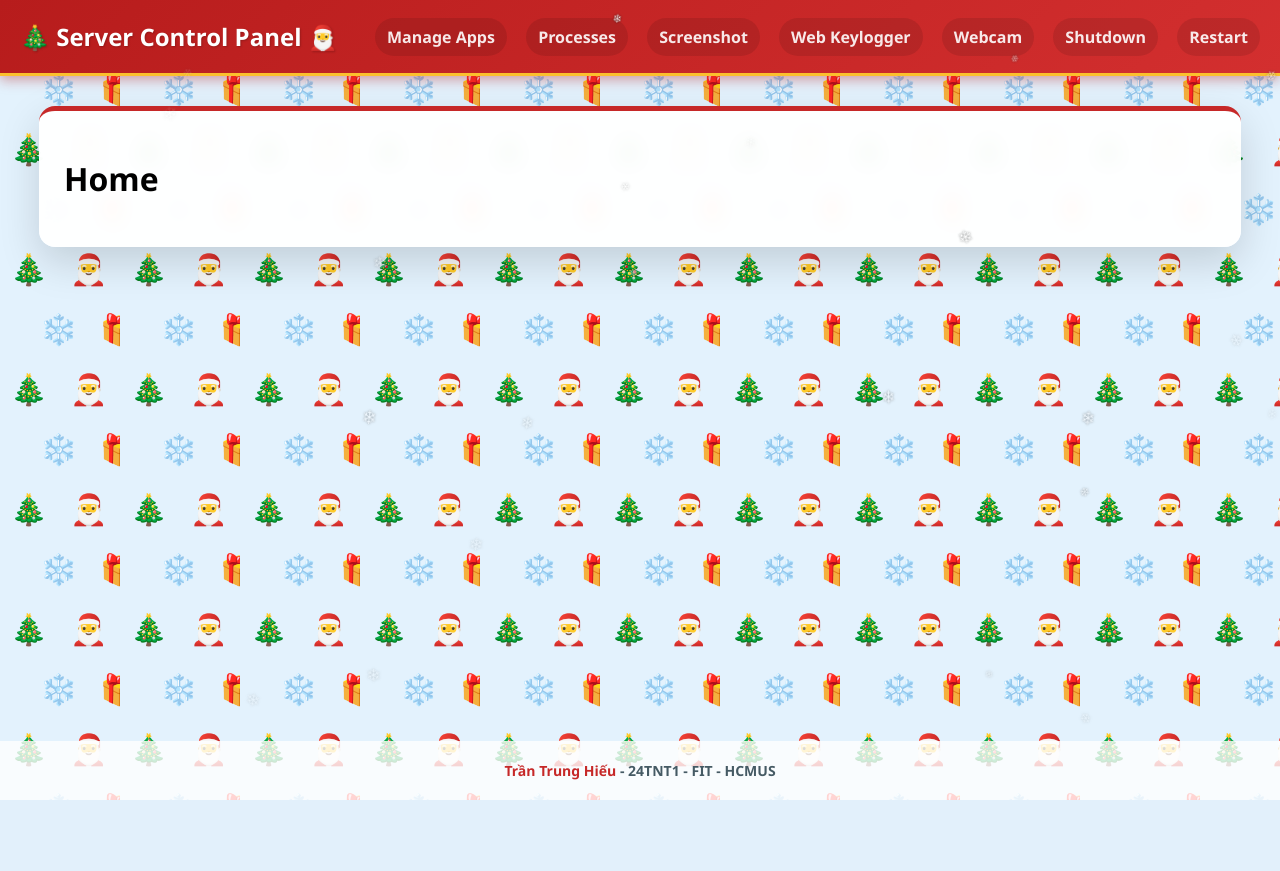
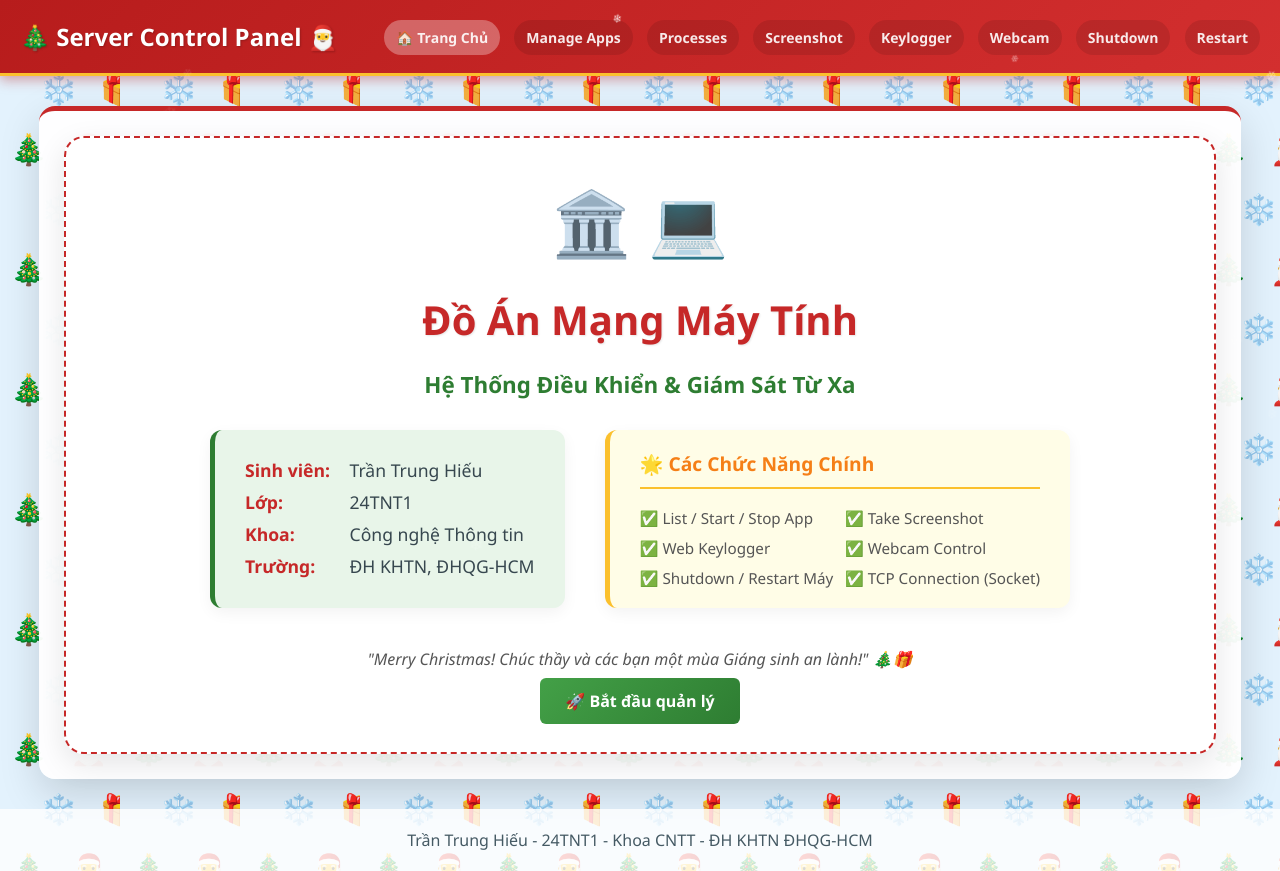
Before and after one commit to trunghieu06/Networking-Project, a Flask app: page / in a window 1280 px wide. Before the commit the page ends 800 px from the top, so only its background shows below. Run offline with Flask 3, Linux system fonts and the light colour scheme.

Commit message:
Change theme

```diff
--- a/templates/index.html
+++ b/templates/index.html
@@ -1,7 +1,7 @@
 <!DOCTYPE html>
 <html>
 <head>
-    <title>Server Control Panel - Christmas Edition</title>
+    <title>Networking Project - Trần Trung Hiếu</title>
     <link rel="stylesheet" href="/static/style.css">
 
     <style>
@@ -26,7 +26,7 @@
             display: flex; flex-direction: column; min-height: 100vh;
         }
 
-        /* TOPBAR & MENU (Giữ nguyên) */
+        /* TOPBAR & MENU */
         .topbar {
             background: linear-gradient(135deg, #b71c1c 0%, #d32f2f 100%) !important;
             box-shadow: 0 4px 12px rgba(183, 28, 28, 0.4);
@@ -37,7 +37,7 @@
         }
         .topbar h2 { margin: 0; color: white; text-shadow: 1px 1px 2px rgba(0,0,0,0.2); }
         .menu a {
-            margin-left: 15px; text-decoration: none; font-weight: bold;
+            margin-left: 10px; text-decoration: none; font-weight: bold; font-size: 14px;
             color: rgba(255,255,255,0.9) !important; transition: all 0.3s ease;
             position: relative; background: rgba(0,0,0,0.1); padding: 8px 12px; border-radius: 20px;
         }
@@ -46,118 +46,78 @@
             transform: translateY(-2px); box-shadow: 0 2px 5px rgba(0,0,0,0.2);
         }
 
-        /* --- TABLE STYLES --- */
-        .table-container {
-            max-height: 600px;
-            overflow-y: auto;
-            border: 1px solid #e0e0e0;
+        /* --- STYLES CHO TRANG HOME (INTRO) --- */
+        .intro-card {
+            text-align: center;
+            padding: 40px;
+            border: 2px dashed var(--xmas-red);
+            border-radius: 20px;
+            background: rgba(255, 255, 255, 0.95);
+            box-shadow: 0 10px 30px rgba(0,0,0,0.1);
+        }
+        .intro-title {
+            color: var(--xmas-red);
+            font-size: 2.5em;
+            margin-bottom: 5px;
+            text-shadow: 1px 1px 2px rgba(0,0,0,0.1);
+        }
+        .intro-subtitle {
+            color: var(--xmas-green);
+            font-size: 1.4em;
+            margin-bottom: 30px;
+            font-weight: 600;
+        }
+        .info-box {
+            display: inline-block;
+            text-align: left;
+            background: #e8f5e9;
+            padding: 20px 30px;
             border-radius: 12px;
-            box-shadow: 0 8px 20px rgba(0,0,0,0.08);
-            background: white;
-            scrollbar-width: thin;
+            box-shadow: 0 5px 15px rgba(0,0,0,0.05);
+            border-left: 5px solid var(--xmas-green);
+            vertical-align: top;
+            margin-right: 20px;
         }
+        .info-box p { margin: 8px 0; font-size: 1.1em; color: #37474f; }
+        .info-box strong { color: var(--xmas-red); width: 100px; display: inline-block; }
+
+        .feature-box {
+            display: inline-block;
+            text-align: left;
+            background: #fffde7;
+            padding: 20px 30px;
+            border-radius: 12px;
+            box-shadow: 0 5px 15px rgba(0,0,0,0.05);
+            border-left: 5px solid var(--xmas-gold);
+            vertical-align: top;
+            max-width: 500px;
+        }
+        .feature-box h3 { margin-top: 0; color: #f57f17; border-bottom: 2px solid #fbc02d; padding-bottom: 10px; font-size: 1.2em;}
+        .feature-list { list-style: none; padding: 0; margin: 0; display: grid; grid-template-columns: 1fr 1fr; gap: 10px; }
+        .feature-list li { color: #555; font-weight: 500; font-size: 0.95em; }
+        .feature-list li::before { content: "✅ "; }
+
+        .school-logo { font-size: 4em; margin-bottom: 20px; display: block; }
+
+        /* ... (Giữ nguyên CSS cũ cho table, button, v.v.) ... */
+        .table-container { max-height: 600px; overflow-y: auto; border: 1px solid #e0e0e0; border-radius: 12px; background: white; }
         .process-table { width: 100%; border-collapse: collapse; font-size: 14px; }
-        .process-table thead th {
-            background-color: var(--xmas-red); color: white; padding: 15px;
-            position: sticky; top: 0; z-index: 10; text-align: left;
-            box-shadow: 0 2px 5px rgba(0,0,0,0.1);
-        }
-        .process-table td {
-            padding: 12px 15px; border-bottom: 1px solid #eee; color: #333;
-            vertical-align: middle;
-        }
-        .process-table tbody tr:hover {
-            background-color: #ffebee; transform: scale(1.002); z-index: 1;
-            position: relative; box-shadow: 0 2px 10px rgba(0,0,0,0.1);
-        }
+        .process-table th { background-color: var(--xmas-red); color: white; padding: 15px; position: sticky; top: 0; z-index: 10;}
+        .process-table td { padding: 12px 15px; border-bottom: 1px solid #eee; }
+        .badge { padding: 6px 12px; border-radius: 50px; font-weight: 700; font-size: 12px; text-transform: uppercase; }
+        .badge-running { background: var(--status-running-bg); color: var(--status-running-text); border: 1px solid #c8e6c9; }
+        .badge-stopped { background: var(--status-stopped-bg); color: var(--status-stopped-text); border: 1px solid #cfd8dc; }
 
-        /* --- STATUS BADGES (TRẠNG THÁI) --- */
-        .badge {
-            display: inline-block;
-            padding: 6px 12px;
-            border-radius: 50px;
-            font-size: 12px;
-            font-weight: 700;
-            text-transform: uppercase;
-            letter-spacing: 0.5px;
-        }
-        .badge-running {
-            background-color: var(--status-running-bg);
-            color: var(--status-running-text);
-            border: 1px solid #c8e6c9;
-        }
-        .badge-running::before { content: "● "; color: #43a047; } /* Dấu chấm xanh */
+        .btn-action { border: none; padding: 8px 16px; border-radius: 6px; font-weight: 600; cursor: pointer; color: white; margin: 0 2px; }
+        .btn-start { background: linear-gradient(135deg, #43a047, #2e7d32); }
+        .btn-stop, .danger { background: linear-gradient(135deg, #e53935, #c62828); }
+        .btn-disabled { background: #e0e0e0; color: #9e9e9e; cursor: not-allowed; }
 
-        .badge-stopped {
-            background-color: var(--status-stopped-bg);
-            color: var(--status-stopped-text);
-            border: 1px solid #cfd8dc;
-        }
-        .badge-stopped::before { content: "○ "; }
-
-        /* --- BEAUTIFUL ACTION BUTTONS --- */
-        .btn-action {
-            border: none;
-            padding: 8px 16px;
-            border-radius: 6px;
-            font-weight: 600;
-            font-size: 13px;
-            cursor: pointer;
-            transition: all 0.2s ease;
-            display: inline-flex; align-items: center; justify-content: center;
-            box-shadow: 0 2px 4px rgba(0,0,0,0.1);
-            color: white;
-            min-width: 80px;
-        }
-
-        .btn-start {
-            background: linear-gradient(135deg, #43a047, #2e7d32); /* Gradient Xanh */
-        }
-        .btn-start:hover {
-            background: linear-gradient(135deg, #4caf50, #388e3c);
-            transform: translateY(-2px);
-            box-shadow: 0 4px 8px rgba(46, 125, 50, 0.3);
-        }
-
-        .btn-stop {
-            background: linear-gradient(135deg, #e53935, #c62828); /* Gradient Đỏ */
-        }
-        .btn-stop:hover {
-            background: linear-gradient(135deg, #ef5350, #d32f2f);
-            transform: translateY(-2px);
-            box-shadow: 0 4px 8px rgba(198, 40, 40, 0.3);
-        }
-
-        /* Disable button if redundant */
-        .btn-disabled {
-            background: #e0e0e0;
-            color: #9e9e9e;
-            cursor: not-allowed;
-            pointer-events: none;
-            box-shadow: none;
-        }
-
-        .action-form { display: inline-block; margin: 0 4px; }
-
-        /* Main, Footer, Snowflake CSS (Giữ nguyên) */
-        .main {
-            margin: 30px auto; width: 90%; max-width: 1200px; padding: 25px;
-            border-top: 5px solid var(--xmas-red); border-radius: 16px;
-            box-shadow: 0 15px 40px rgba(0,0,0,0.15);
-            background-color: rgba(255, 255, 255, 0.96); backdrop-filter: blur(10px);
-        }
-        .footer {
-            text-align: center; padding: 20px; margin-top: auto;
-            color: #455a64; font-size: 14px; font-weight: 600;
-            background: rgba(255, 255, 255, 0.8);
-        }
-        .footer a { color: var(--xmas-red); text-decoration: none; font-weight: bold; position: relative; }
-        .footer a:hover::after { content: ''; position: absolute; width: 100%; height: 2px; bottom: -2px; left: 0; background: var(--xmas-gold); }
+        .main { margin: 30px auto; width: 90%; max-width: 1200px; padding: 25px; border-top: 5px solid var(--xmas-red); border-radius: 16px; background: rgba(255, 255, 255, 0.96); box-shadow: 0 15px 40px rgba(0,0,0,0.15); }
+        .footer { text-align: center; padding: 20px; margin-top: auto; color: #455a64; background: rgba(255, 255, 255, 0.8); }
         .msg { background: #a5d6a7; padding: 15px; border-left: 5px solid #2e7d32; border-radius: 6px; margin-top: 15px; }
-
         .keybox { background: #f1fff0; border: 2px solid #4caf50; padding: 10px; max-height: 400px; overflow-y: auto; color: #006400; }
-
-        .snowflake { position: fixed; top: -10px; color: #fff; font-size: 1em; text-shadow: 0 0 2px #000; pointer-events: none; animation: fall linear infinite; z-index: 9999;}
+        .snowflake { position: fixed; top: -10px; color: #fff; pointer-events: none; animation: fall linear infinite; z-index: 9999;}
         @keyframes fall { 100% { transform: translateY(100vh) rotate(360deg); opacity: 0.2; } }
     </style>
 </head>
@@ -166,10 +126,11 @@
     <div class="topbar">
         <h2>🎄 Server Control Panel 🎅</h2>
         <div class="menu">
+            <a href="/" style="background: rgba(255,255,255,0.3);">🏠 Trang Chủ</a>
             <a href="/apps">Manage Apps</a>
             <a href="/processes">Processes</a>
             <a href="/screenshot">Screenshot</a>
-            <a href="/keylogger">Web Keylogger</a>
+            <a href="/keylogger">Keylogger</a>
             <a href="/webcam">Webcam</a>
             <a href="/shutdown">Shutdown</a>
             <a href="/restart">Restart</a>
@@ -178,62 +139,68 @@
 
     <div class="main">
 
+        {% if not mode or mode == 'home' %}
+        <div class="intro-card">
+            <div class="school-logo">🏛️ 💻</div>
+            <h1 class="intro-title">Đồ Án Mạng Máy Tính</h1>
+            <h3 class="intro-subtitle">Hệ Thống Điều Khiển & Giám Sát Từ Xa</h3>
+
+            <div style="display: flex; justify-content: center; flex-wrap: wrap; gap: 20px;">
+                <div class="info-box">
+                    <p><strong>Sinh viên:</strong> Trần Trung Hiếu</p>
+                    <p><strong>Lớp:</strong> 24TNT1</p>
+                    <p><strong>Khoa:</strong> Công nghệ Thông tin</p>
+                    <p><strong>Trường:</strong> ĐH KHTN, ĐHQG-HCM</p>
+                </div>
+
+                <div class="feature-box">
+                    <h3>🌟 Các Chức Năng Chính</h3>
+                    <ul class="feature-list">
+                        <li>List / Start / Stop App</li>
+                        <li>Take Screenshot</li>
+                        <li>Web Keylogger</li>
+                        <li>Webcam Control</li>
+                        <li>Shutdown / Restart Máy</li>
+                        <li>TCP Connection (Socket)</li>
+                    </ul>
+                </div>
+            </div>
+
+            <div style="margin-top: 40px;">
+                <p style="font-style: italic; color: #555; margin-bottom: 20px;">
+                    "Merry Christmas! Chúc thầy và các bạn một mùa Giáng sinh an lành!" 🎄🎁
+                </p>
+                <a href="/apps" class="btn-action btn-start" style="text-decoration: none; padding: 12px 25px; font-size: 16px;">
+                    🚀 Bắt đầu quản lý
+                </a>
+            </div>
+        </div>
+        {% else %}
             <h1>{{ title }}</h1>
+        {% endif %}
 
         {% if mode == "apps" %}
-        <h2 style="color: var(--xmas-green); border-bottom: 2px solid var(--xmas-green); padding-bottom: 10px; display: inline-block;">
-            Installed Applications
-        </h2>
-        <p>Danh sách ứng dụng trên Server. Trạng thái được cập nhật theo thời gian thực.</p>
-
+        <h2 style="color: var(--xmas-green); border-bottom: 2px solid var(--xmas-green); padding-bottom: 10px;">Installed Applications</h2>
         <div class="table-container">
             <table class="process-table">
-                <thead>
-                    <tr>
-                        <th>Tên Ứng Dụng</th>
-                        <th style="width: 150px;">Trạng Thái</th>
-                        <th style="width: 220px; text-align: center;">Điều Khiển</th>
-                    </tr>
-                </thead>
+                <thead><tr><th>Tên Ứng Dụng</th><th style="width: 150px;">Trạng Thái</th><th style="width: 220px; text-align: center;">Điều Khiển</th></tr></thead>
                 <tbody>
                     {% if app_list %}
                         {% for key, info in app_list.items() %}
                         <tr>
-                                <td style="font-weight: 500; font-size: 15px;">{{ info.name }}</td>
-
+                            <td style="font-weight: 500;">{{ info.name }}</td>
                             <td>
-                                    {% if info.running %}
-                                        <span class="badge badge-running">Running</span>
-                                    {% else %}
-                                        <span class="badge badge-stopped">Stopped</span>
-                                    {% endif %}
+                                {% if info.running %} <span class="badge badge-running">Running</span>
+                                {% else %} <span class="badge badge-stopped">Stopped</span> {% endif %}
                             </td>
-
                             <td style="text-align: center;">
-                                    <form action="/control" method="POST" class="action-form">
-                                        <input type="hidden" name="action" value="start">
-                                        <input type="hidden" name="app" value="{{ key }}">
-                                        <button class="btn-action {{ 'btn-disabled' if info.running else 'btn-start' }}">
-                                            ▶ Start
-                                        </button>
-                                    </form>
-
-                                    <form action="/control" method="POST" class="action-form">
-                                        <input type="hidden" name="action" value="stop">
-                                        <input type="hidden" name="app" value="{{ key }}">
-                                        <button class="btn-action {{ 'btn-stop' if info.running else 'btn-disabled' }} danger">
-                                            ■ Stop
-                                        </button>
-                                    </form>
+                                <button onclick="controlApp('start', '{{ key }}')" class="btn-action {{ 'btn-disabled' if info.running else 'btn-start' }}">▶ Start</button>
+                                <button onclick="controlApp('stop', '{{ key }}')" class="btn-action {{ 'btn-stop' if info.running else 'btn-disabled' }} danger">■ Stop</button>
                             </td>
                         </tr>
                         {% endfor %}
                     {% else %}
-                        <tr>
-                            <td colspan="3" style="text-align: center; padding: 20px;">
-                                Không tìm thấy ứng dụng nào. Hãy kiểm tra kết nối Server.
-                            </td>
-                        </tr>
+                        <tr><td colspan="3" style="text-align: center; padding: 20px;">Không tìm thấy ứng dụng.</td></tr>
                     {% endif %}
                 </tbody>
             </table>
@@ -253,7 +220,7 @@
                             <tr>
                                 <td><span style="background:#eee; padding:2px 6px; border-radius:4px;">{{parts[0]}}</span></td>
                                 <td>{{parts[1:-1]|join(' ')}}</td>
-                                <td class="cpu-col">{{parts[-1]}}%</td>
+                                <td>{{parts[-1]}}%</td>
                             </tr>
                             {% endif %}
                         {% endfor %}
@@ -262,15 +229,14 @@
             </table>
         </div>
         <form action="/processes" method="GET" style="text-align:right; margin-top:10px;">
-            <button class="refresh-btn" style="padding:10px 20px; border-radius:6px; background:#1565c0; color:white; border:none; cursor:pointer;">🔄 Refresh</button>
+            <button class="btn-action" style="background:#1565c0;">🔄 Refresh</button>
         </form>
         {% endif %}
 
         {% if mode == "screenshot" %}
-        <form action="/control" method="POST">
-            <input type="hidden" name="action" value="screenshot">
-            <button class="danger" style="padding:10px 20px; background:#c62828; color:white; border:none; border-radius:6px;">Take Screenshot</button>
-        </form>
+        <div style="text-align: center; padding: 30px;">
+            <button onclick="controlApp('screenshot', 'sys')" class="danger" style="padding:15px 30px; font-size: 16px;">📸 Take Screenshot</button>
+        </div>
         {% endif %}
 
         {% if mode == "keylogger" %}
@@ -287,8 +253,22 @@
         <form action="/control" method="POST">
             <input type="hidden" name="action" value="webcam_record">
             <select name="seconds" style="padding:8px;"><option value="2">2s</option><option value="5">5s</option><option value="10">10s</option></select>
-            <button style="margin-left:10px; padding:8px 16px; background:#2e7d32; color:white; border:none; border-radius:4px;">Start</button>
+            <button class="btn-action btn-start" style="margin-left:10px;">Start</button>
         </form>
+        {% endif %}
+
+        {% if mode == "shutdown" %}
+        <div style="text-align: center; padding: 40px; border: 2px dashed var(--xmas-red); border-radius: 10px; background: #ffebee;">
+            <h2 style="color: var(--xmas-red);">⚠️ Shutdown Server</h2>
+            <button onclick="controlApp('shutdown', 'system')" class="danger" style="padding: 15px 30px; font-size: 18px;">🛑 Confirm Shutdown</button>
+        </div>
+        {% endif %}
+
+        {% if mode == "restart" %}
+        <div style="text-align: center; padding: 40px; border: 2px dashed var(--xmas-gold); border-radius: 10px; background: #fffde7;">
+            <h2 style="color: #f9a825;">🔄 Restart Server</h2>
+            <button onclick="controlApp('restart', 'system')" style="padding: 15px 30px; font-size: 18px; background: #fbc02d; color: #3e2723; border: none; font-weight: bold; cursor:pointer;">🔄 Confirm Restart</button>
+        </div>
         {% endif %}
 
         {% if message %}
@@ -297,10 +277,24 @@
     </div>
 
     <div class="footer">
-        <a href="https://www.facebook.com/your-facebook-id" target="_blank">Trần Trung Hiếu</a> - 24TNT1 - FIT - HCMUS
+        Trần Trung Hiếu - 24TNT1 - Khoa CNTT - ĐH KHTN ĐHQG-HCM
     </div>
 
     <script>
+        function controlApp(action, appName) {
+            fetch('/control', {
+                method: 'POST',
+                headers: {'Content-Type': 'application/json'},
+                body: JSON.stringify({action: action, app: appName})
+            })
+            .then(response => response.json())
+            .then(data => {
+                alert(data.message);
+                if (action !== 'shutdown' && action !== 'restart') location.reload();
+            })
+            .catch(error => { console.error(error); alert("Connection Error!"); });
+        }
+
         function createSnowflake() {
             const snowflake = document.createElement('div');
             snowflake.classList.add('snowflake'); snowflake.textContent = '❄';
```
Also changed, not shown: client.py (+22 -22 lines), web_keylog.txt (added, +12 -0 lines). Lines whose indentation alone changed are shown as unchanged.
